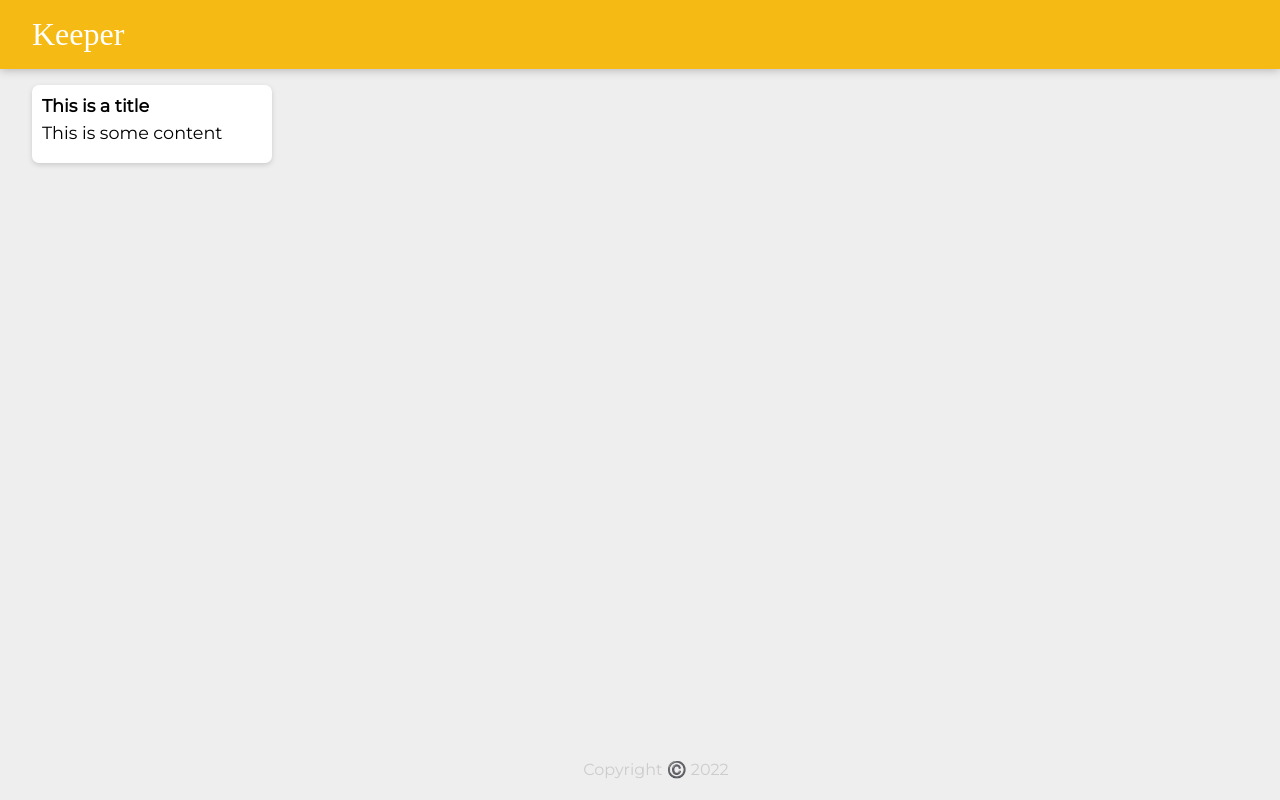
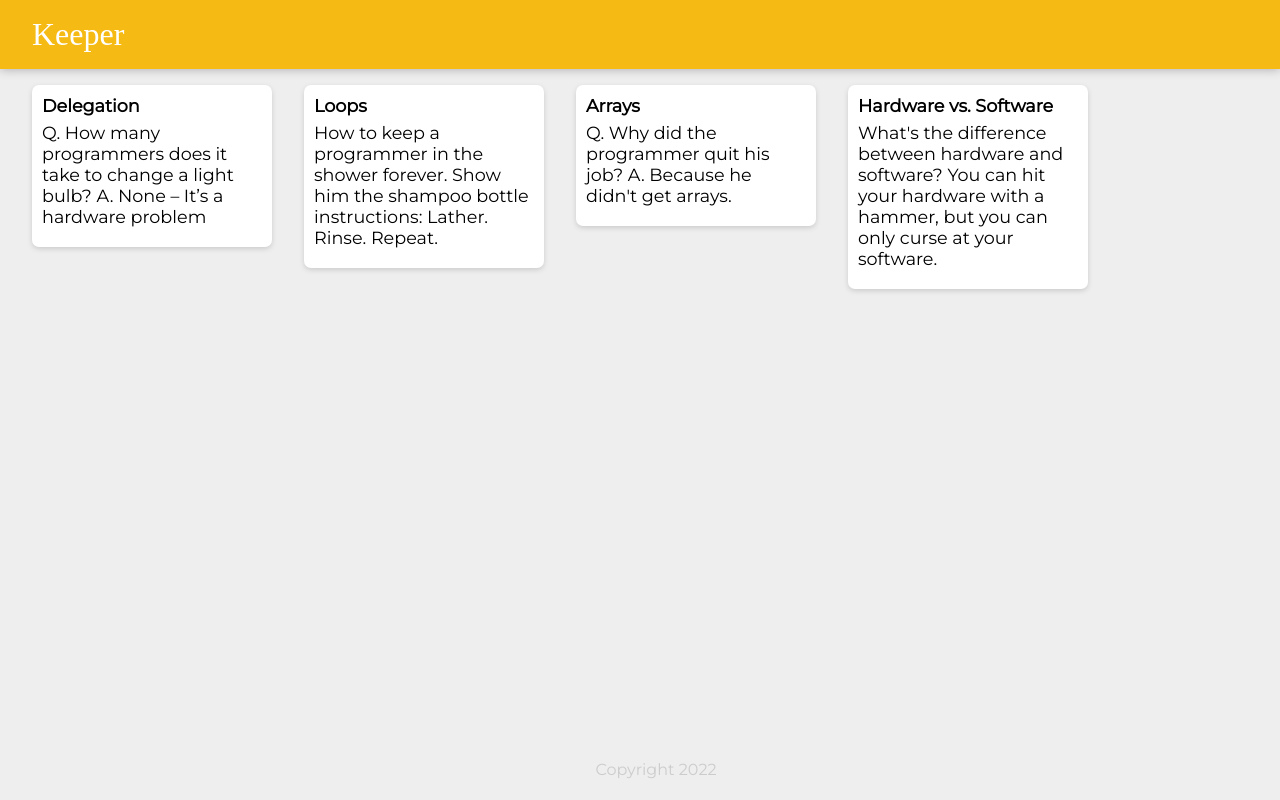
Before and after one commit to veersheth/keeper-app, a React (Create React App) app: page / in a window 1280 px wide. Built offline with nearby package versions, Linux system fonts and the light colour scheme; a web font is replaced by a local one.

Commit message:
show notes on webpage

```diff
--- a/src/components/App.jsx
+++ b/src/components/App.jsx
@@ -9,10 +9,15 @@ function App() {
 
     return <div>
         <Header />
-        <Note
-            title="This is a title"
-            content="This is some content"
-        />
+
+        {notes.map((noteItem) =>
+            <Note
+                key={noteItem.key}
+                title={noteItem.title}
+                content={noteItem.content}
+            />
+        )}
+
         <Footer />
     </div>
 
--- a/src/components/Footer.jsx
+++ b/src/components/Footer.jsx
@@ -7,7 +7,7 @@ function Footer(){
 
     return <footer>
             <p>
-            Copyright ©️ {currentYear}
+            Copyright {currentYear}
             </p>
         </footer>
 }
--- a/src/notes.jsx
+++ b/src/notes.jsx
@@ -24,4 +24,5 @@ const notes = [
         "What's the difference between hardware and software? You can hit your hardware with a hammer, but you can only curse at your software."
     }
   ];
+
  export default notes
```
